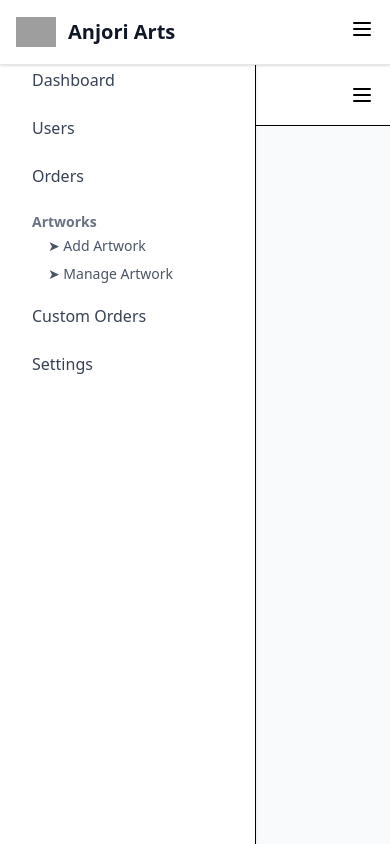
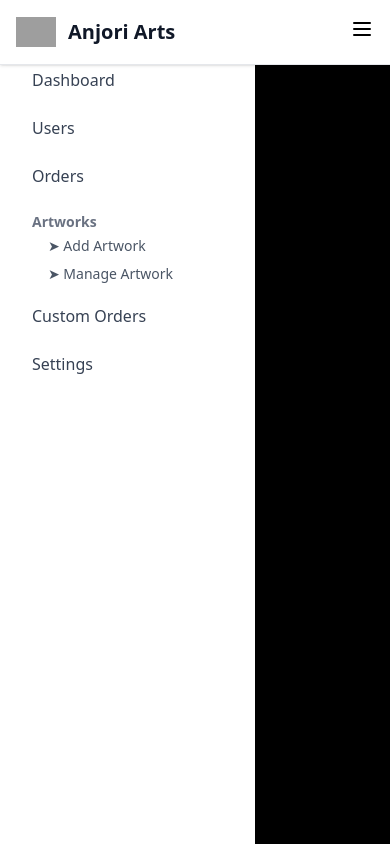
Before and after one commit to a-shekhar/anjori_arts_dev, a React (Vite) app in the folder frontend/: page /admin in a window 390 px wide. Both pictures are taken after a click on the button 362 px from the left and 95 px from the top of the page. Shown: the top 844 px of the page. Built offline with nearby package versions, Linux system fonts and the light colour scheme; grey boxes are pictures that could not be loaded.

Commit message:
0.2 fully working sidebar for mobile

```diff
--- a/frontend/src/components/AdminSidebar.jsx
+++ b/frontend/src/components/AdminSidebar.jsx
@@ -2,7 +2,7 @@ import { useEffect } from "react";
 import { NavLink, useLocation } from "react-router-dom";
 import { X } from "lucide-react";
 
-// Sidebar styles
+// Sidebar link styles
 const linkStyle = ({ isActive }) =>
   `block px-4 py-2 rounded ${
     isActive ? "bg-purple-600 text-white" : "text-gray-700 hover:bg-purple-100"
@@ -16,7 +16,7 @@ const subLinkStyle = ({ isActive }) =>
 export default function AdminSidebar({ isOpen, onClose }) {
   const location = useLocation();
 
-  // Auto-close on route change (mobile only)
+  // Auto-close on route change (mobile)
   useEffect(() => {
     if (isOpen) {
       onClose();
@@ -25,7 +25,7 @@ export default function AdminSidebar({ isOpen, onClose }) {
 
   return (
     <div
-      className={`fixed md:static z-40 top-0 left-0 h-full w-64 bg-white border-r p-4 shadow-md md:shadow-none transform transition-transform duration-300 ease-in-out
+      className={`fixed md:static z-40 top-0 left-0 h-full w-64 max-w-[80%] bg-white border-r p-4 shadow-md md:shadow-none transform transition-transform duration-300 ease-in-out
         ${isOpen ? "translate-x-0" : "-translate-x-full"} md:translate-x-0`}
     >
       {/* Mobile Header */}
@@ -36,9 +36,10 @@ export default function AdminSidebar({ isOpen, onClose }) {
         </button>
       </div>
 
-      {/* Desktop Sidebar Title */}
+      {/* Desktop Header */}
       <h2 className="text-2xl font-semibold mb-6 hidden md:block">Admin Panel</h2>
 
+      {/* Navigation */}
       <nav className="space-y-2">
         <NavLink to="/admin/dashboard" className={linkStyle}>Dashboard</NavLink>
         <NavLink to="/admin/users" className={linkStyle}>Users</NavLink>
--- a/frontend/src/layout/Admin.jsx
+++ b/frontend/src/layout/Admin.jsx
@@ -1,23 +1,48 @@
-import React, { useState } from "react";
+import React, { useState, useEffect } from "react";
 import { Outlet } from "react-router-dom";
 import AdminSidebar from "../components/AdminSidebar";
-import { Menu } from "lucide-react";
+import { Palette, Brush } from "lucide-react";
 
 export default function Admin() {
   const [sidebarOpen, setSidebarOpen] = useState(false);
 
+  // Lock scroll when sidebar is open
+  useEffect(() => {
+    document.body.style.overflow = sidebarOpen ? "hidden" : "auto";
+  }, [sidebarOpen]);
+
+  // Close sidebar on ESC key
+  useEffect(() => {
+    const handleKeyDown = (e) => {
+      if (e.key === "Escape") setSidebarOpen(false);
+    };
+    window.addEventListener("keydown", handleKeyDown);
+    return () => window.removeEventListener("keydown", handleKeyDown);
+  }, []);
+
   return (
     <>
-      {/* Top bar for mobile */}
+      {/* Mobile Top Bar */}
       <div className="md:hidden flex items-center justify-between p-4 border-b bg-white">
         <h1 className="text-xl font-bold">Admin</h1>
-        <button onClick={() => setSidebarOpen(true)}>
-          <Menu size={24} />
+        <button onClick={() => setSidebarOpen(true)} className="text-purple-600">
+          <Palette size={24} />
         </button>
       </div>
 
+      {/* Layout */}
       <div className="flex h-screen overflow-hidden">
         <AdminSidebar isOpen={sidebarOpen} onClose={() => setSidebarOpen(false)} />
+
+        {/* Overlay */}
+        {sidebarOpen && (
+          <div
+            className="fixed inset-0 bg-black bg-opacity-30 z-30 md:hidden"
+            onClick={() => setSidebarOpen(false)}
+          />
+        )}
+
+        {/* Main Page Content */}
         <main className="flex-1 overflow-y-auto p-4 bg-gray-50">
           <Outlet />
         </main>
```
